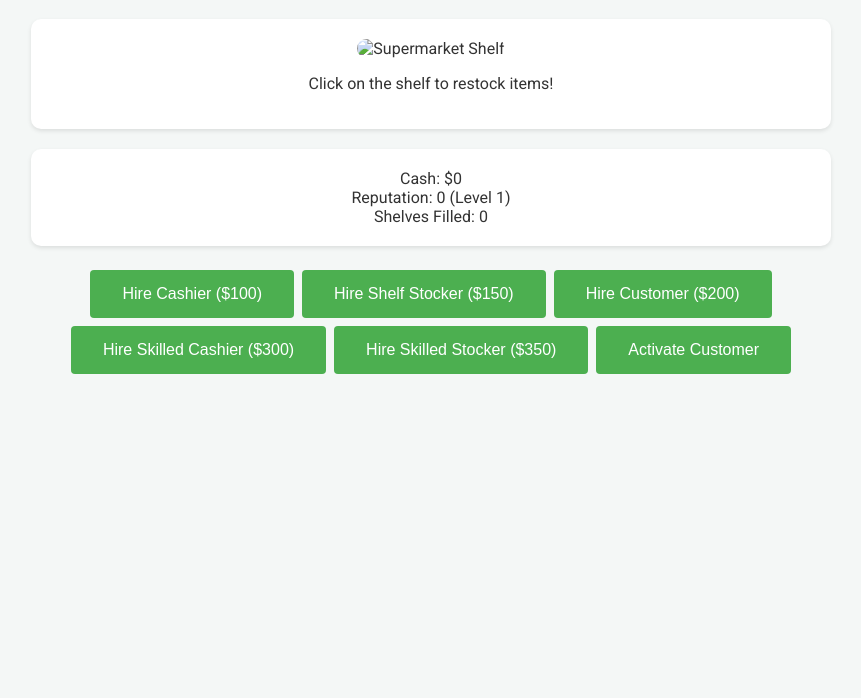
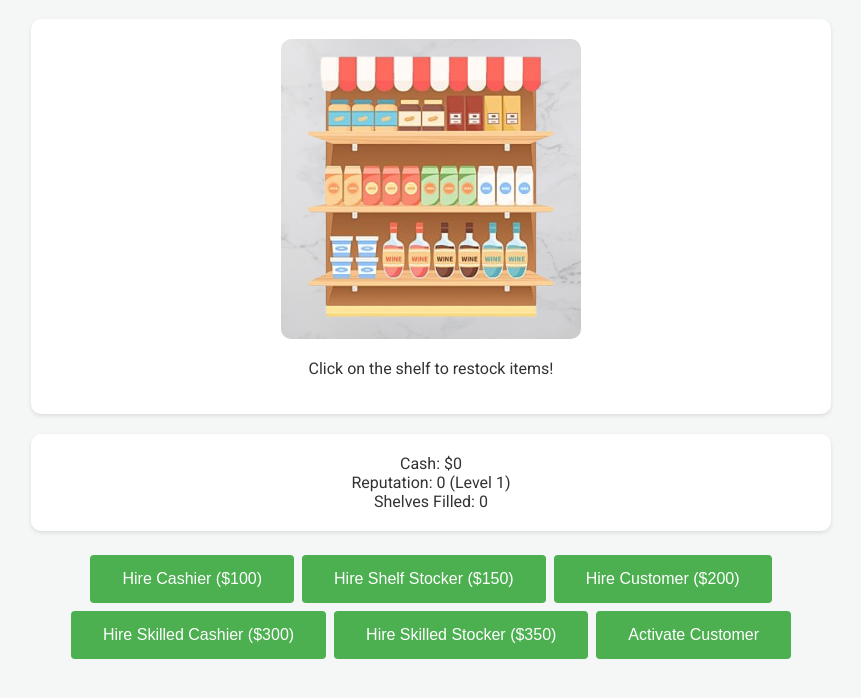
Before and after one commit to largefort/idlesupermarkettycoon, a plain HTML site: page index.html in a window 1280 px wide. Shown: the part 82-780 px from the top of the page, without its empty margins (209-1070 px from the left). Drawn offline with Linux system fonts and the light colour scheme.

Commit message:
Update index.html

```diff
--- a/index.html
+++ b/index.html
@@ -13,7 +13,7 @@
             <h1>Supermarket Manager</h1>
         </header>
         <section id="store">
-            <img src="supermarket_shelf.jpg" alt="Supermarket Shelf" id="shelf"/>
+            <img src="supermarket-shelf.jpg" alt="Supermarket Shelf" id="shelf"/>
             <p>Click on the shelf to restock items!</p>
         </section>
         <section id="stats">
```
